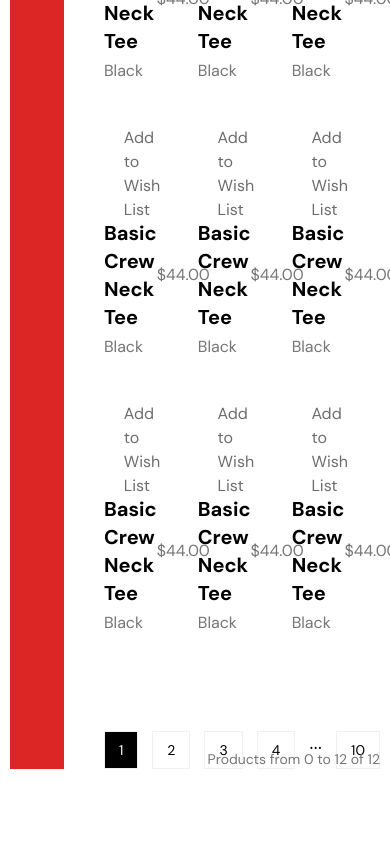
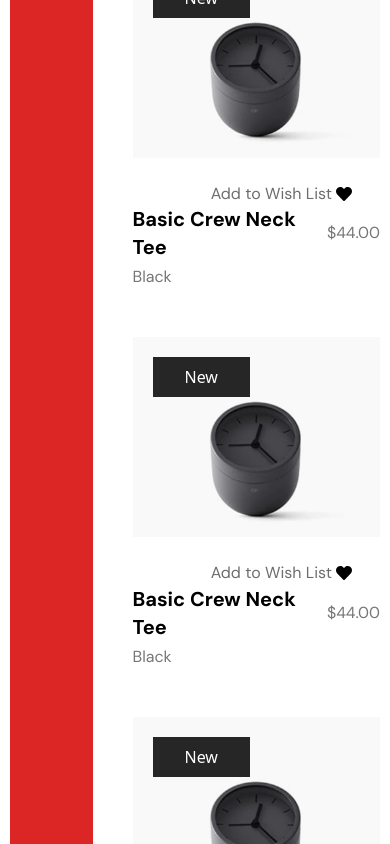
Before and after one commit to dev-abdullah018/orebi, a React (Vite) app: page /product in a window 390 px wide. Shown: the part 900-1744 px from the top of the page. Built offline with nearby package versions, Linux system fonts and the light colour scheme.

Commit message:
update-product-page-pagination-responsie

```diff
--- a/src/components/layout/Pagination.jsx
+++ b/src/components/layout/Pagination.jsx
@@ -8,9 +8,9 @@ const items = [...Array(120).keys()];
 function Items({ currentItems }) {
   return (
     <>
-      {currentItems && currentItems.map((item) => (
-          <div className="w-[32%]">
-            <Product src={P1} badge={true} />
+      {currentItems && currentItems.map((item,index) => (
+          <div className="md:w-[49%] lg:w-[32%]">
+            <Product key={index} src={P1} badge={true} />
           </div>
         ))}
     </>
@@ -30,7 +30,7 @@ const Pagination = ({ itemsPerPage }) => {
 
   return (
     <>
-      <div className="flex flex-wrap justify-between">
+      <div className="md:flex md:flex-wrap md:justify-between">
         <Items currentItems={currentItems} />
       </div>
       <ReactPaginate
@@ -47,11 +47,11 @@ const Pagination = ({ itemsPerPage }) => {
         previousClassName="hidden"
         nextClassName="hidden"
         pageClassName="inline-block border border-solid border-[#F0F0F0] py-2 px-3.5 font-dm font-normal text-sm"
-        containerClassName="flex gap-x-3.5 mt-12"
+        containerClassName="flex flex-wrap gap-x-3.5 gap-y-3.5 md:gap-y-0 mt-12"
         activeClassName="inline-block border border-solid border-[#F0F0F0] py-2 px-3.5 font-dm font-normal text-sm text-white bg-black"
       />
-      <p className="absolute bottom-0 right-0 font-dm text-sm font-normal text-[#767676]">
-        Products from {itemOffset} to {itemOffset + itemsPerPage} of {endOffset}
+      <p className="lg:absolute lg:bottom-0 lg:right-0 mt-2.5 lg:mt-0 font-dm text-sm font-normal text-[#767676]">
+        Products from {itemOffset} to {itemOffset + itemsPerPage} of {items.length}
       </p>
     </>
   );
--- a/src/components/layout/Product.jsx
+++ b/src/components/layout/Product.jsx
@@ -9,7 +9,7 @@ const Product = ({ src, badge }) => {
   return (
     <div>
       <div className="group relative overflow-y-hidden">
-        <Image src={src} />
+        <Image className="w-full" src={src} />
         {badge && <Badge title="New" />}
         <div className="absolute bottom-[-44%] lg:max-xl:bottom-[-75%] left-0 h-[156px] w-full bg-white px-7 py-6 duration-300 ease-in group-hover:bottom-0">
           <Flex className="flex items-center justify-end gap-x-1 sm:gap-x-4">
```
